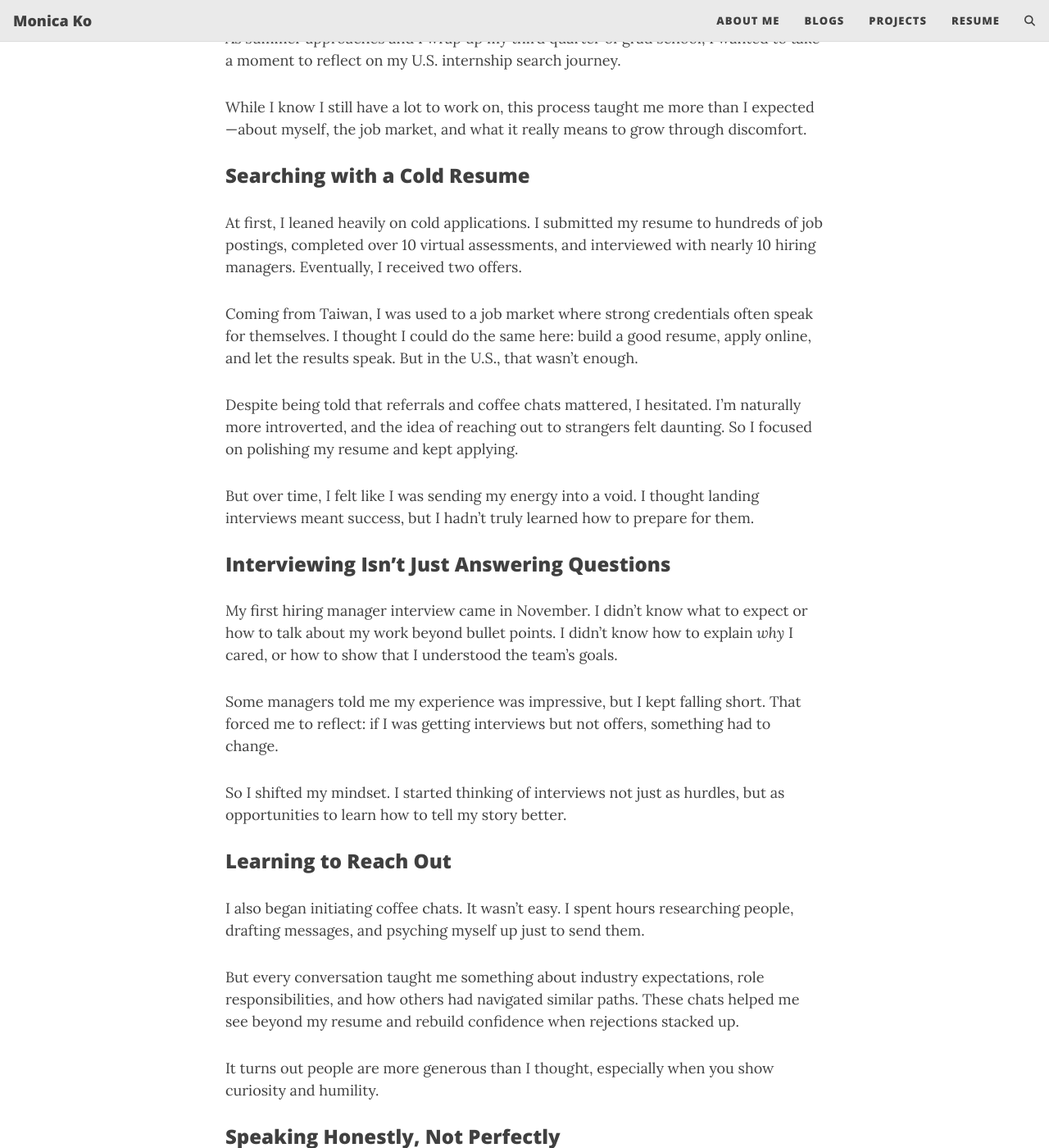
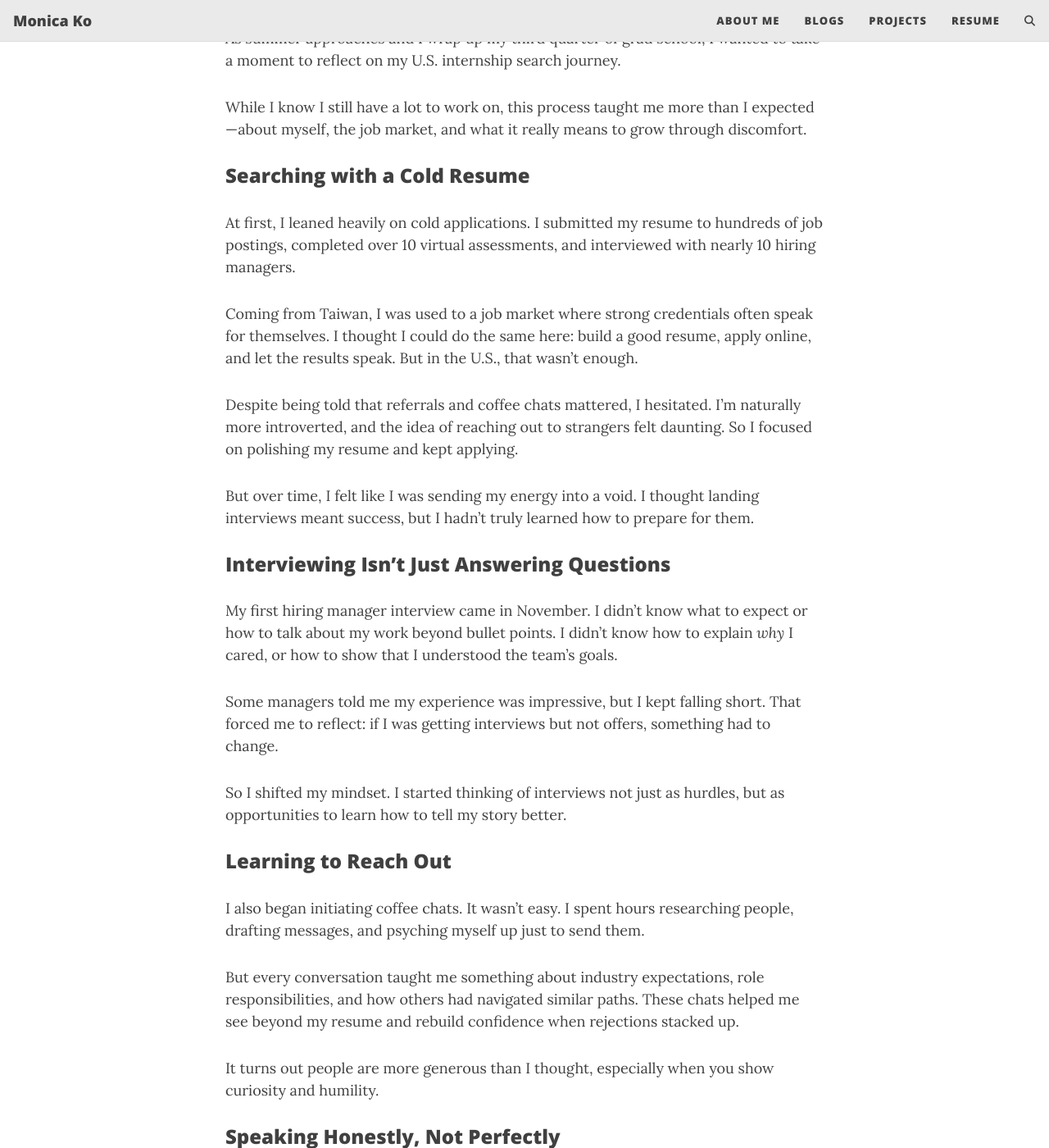
Before and after one commit to yuhsuanko/yuhsuanko.github.io, a Jekyll site: the page built from _posts/2025-05-08-summer-internship-hunting-reflection.md, in a window 1280 px wide and 1400 px high, scrolled down 711 px. Shown: the whole window at 82% size. Built offline with Jekyll 4.4.1, drawn with Linux system fonts in a browser that asks for light colours; comment, search, counter and statistics services are not loaded; some of the changed text lies outside the part shown.

Commit message:
Update 2025-05-08-summer-internship-hunting-reflection.md

```diff
--- a/_posts/2025-05-08-summer-internship-hunting-reflection.md
+++ b/_posts/2025-05-08-summer-internship-hunting-reflection.md
@@ -14,7 +14,7 @@
 
 ### Searching with a Cold Resume
 
-At first, I leaned heavily on cold applications. I submitted my resume to hundreds of job postings, completed over 10 virtual assessments, and interviewed with nearly 10 hiring managers. Eventually, I received two offers.
+At first, I leaned heavily on cold applications. I submitted my resume to hundreds of job postings, completed over 10 virtual assessments, and interviewed with nearly 10 hiring managers.
 
 Coming from Taiwan, I was used to a job market where strong credentials often speak for themselves. I thought I could do the same here: build a good resume, apply online, and let the results speak. But in the U.S., that wasn’t enough.
 
@@ -44,7 +44,7 @@
 
 I practiced sharing why I cared about the work, what I’d learned, and what kind of teammate I hoped to be. Suddenly, the stories that once felt "too ordinary" became my strengths.
 
-Eventually, I received two internship offers. But more than that, I found clarity about what I value in a team, how I want to grow, and how to turn rejection into resilience.
+Eventually, I found clarity about what I value in a team, how I want to grow, and how to turn rejection into resilience.
 
 ---
 
```
